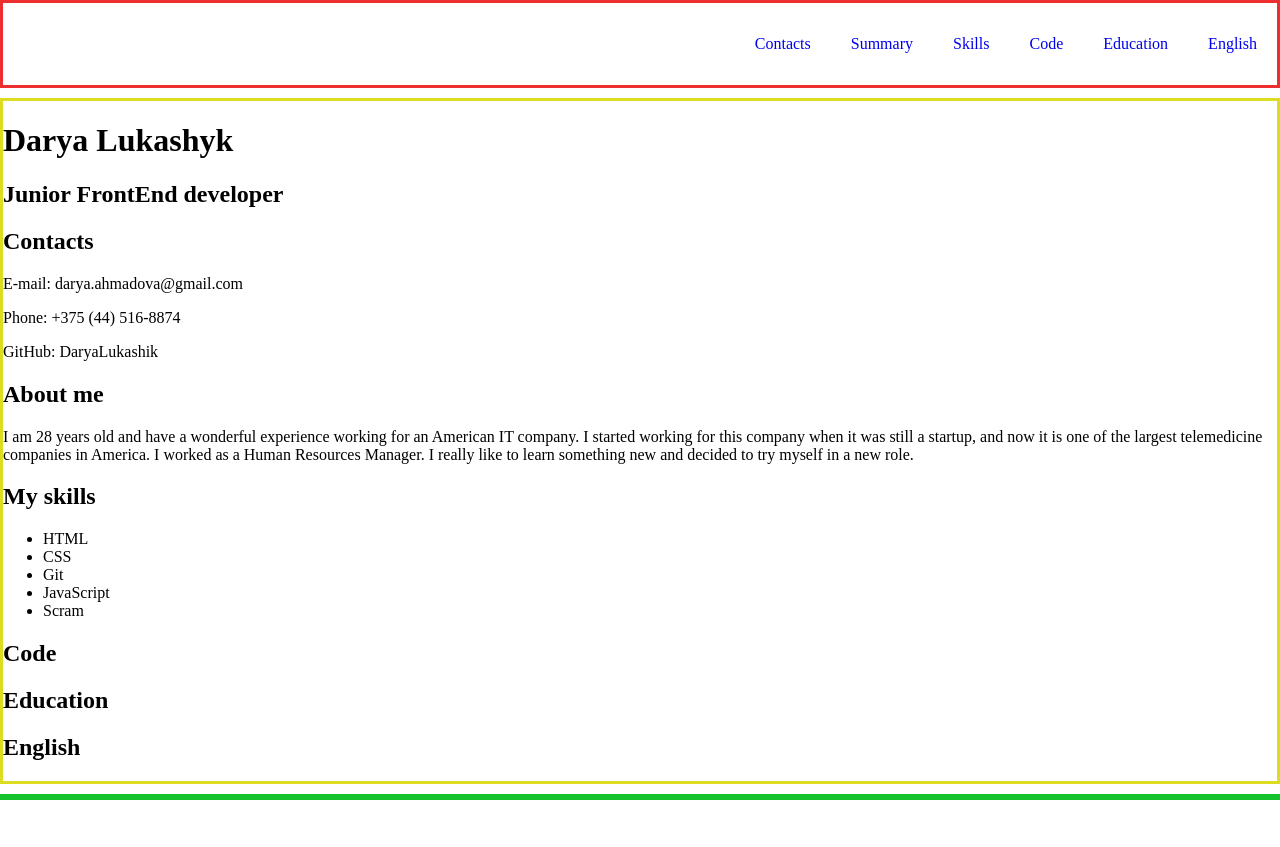
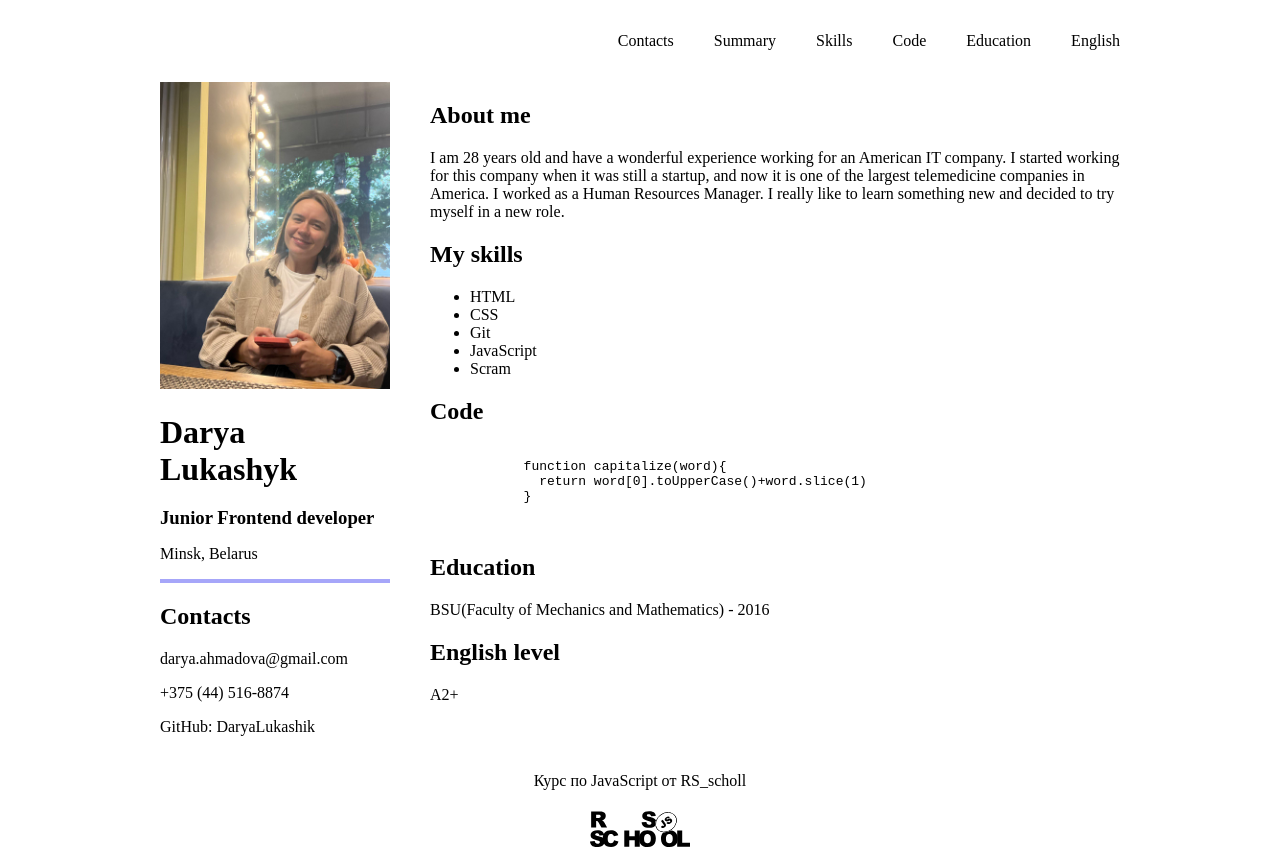
Before and after one commit to DaryaLukashik/rsschool-cv, a plain HTML site: page index.html in a window 1280 px wide. Before the commit the page ends 800 px from the top, so only its background shows below. Drawn offline with Linux system fonts and the light colour scheme.

Commit message:
feat: add information to footer

```diff
--- a/index.html
+++ b/index.html
@@ -6,7 +6,7 @@
   </head>
   <body>
     <header>
-      <div class="contaner">
+      <div class="container">
         <nav class="nav">
             <ul class="nav-list">
             <li class="nav-item"><a href="#contacts" class="nav-link">Contacts</a></li>
@@ -19,21 +19,28 @@
         </nav>
       </div>
     </header>
-    <main>
-    <div class="contaner">
+    <main class="container main-container">
+    <div class="information main">
       <div class="section" id="profile">
+        <img id="my-photo" src="./DaryaLukashyk.jpeg" alt="My Photo" >
         <h1>Darya Lukashyk</h1>
-        <h2>Junior FrontEnd developer</h2>
+        <h3>Junior Frontend developer</h3>
+        <p>Minsk, Belarus</p>
+        <hr style="border: 2px solid rgb(166, 166, 249);">
       </div>
       <div class="section" id="contacts">
          <h2>Contacts</h2>
-         <p>E-mail: darya.ahmadova@gmail.com</p>
-         <p>Phone: +375 (44) 516-8874</p>
-         <p>GitHub: DaryaLukashik</p>
+
+         <!-- <hr style="border: 2px solid rgb(166, 166, 249);">  -->
+         <p>darya.ahmadova@gmail.com</p>
+         <p>+375 (44) 516-8874</p>
+         <p><a href="https://github.com/DaryaLukashik">GitHub: DaryaLukashik</a></p>
       </div>
+    </div>
+    <div class="information all">
       <div class="section" id="summary">
         <h2>About me</h2>
-        <p>I am 28 years old and have a wonderful experience working for an American IT company.
+        <p> I am 28 years old and have a wonderful experience working for an American IT company.
             I started working for this company when it was still a startup, and now it is one of the largest telemedicine companies in America.
             I worked as a Human Resources Manager. I really like to learn something new and decided to try myself in a new role.</p>
       </div>
@@ -49,18 +56,28 @@
       </div>
       <div class="section" id="code">
         <h2>Code</h2>
+        <pre>
+          <code>
+            function capitalize(word){
+              return word[0].toUpperCase()+word.slice(1)
+            }
+        </code>
+          </pre>
       </div>
       <div class="section" id="education">
         <h2>Education</h2>
+        <p>BSU(Faculty of Mechanics and Mathematics) - 2016</p>
       </div>
       <div class="section" id="english">
-        <h2>English</h2>
+        <h2>English level</h2>
+        <p>A2+</p>
       </div>
     </div>
   </main>
   <footer>
-    <div class="contaner">
-
+    <div class="container footer">
+     <a id="javascript_class" href="https://rs.school/js/">Курс по JavaScript от RS_scholl</a>
+     <img id="logo" src="./rs_school_js.svg" alt="logo_rs_school" >
     </div>
    </footer>
 
--- a/style.css
+++ b/style.css
@@ -10,17 +10,6 @@ body {
     justify-content: space-between;
 }
 
-header {
-    border: 3px solid rgb(238, 47, 47);
-}
-main {
-    border: 3px solid rgb(220, 220, 32);
-}
-
-footer {
-    border: 3px solid rgb(20, 195, 46);
-}
-
 .container {
     max-width: 1000px;
     margin: 0 auto;
@@ -29,10 +18,8 @@ footer {
   .nav-list {
     display: flex;
     justify-content: flex-end;
+    flex-wrap: wrap;
     align-items: center;
-  }
-
-  .nav-list {
     list-style: none;
   }
 
@@ -42,3 +29,55 @@ footer {
     text-decoration: none;
     transition: .3s;
   }
+
+  .main-container {
+    display: flex;
+    flex-wrap: wrap;
+
+  }
+
+  .information {
+    width: 100%;
+
+    flex: 1;
+    padding: 0px 20px;
+  }
+
+  a {
+    text-decoration: none;
+    color: black;
+  }
+
+  .information.main {
+    flex-grow: 1;
+  }
+
+  .information.all {
+    flex-grow: 3;
+  }
+
+  #my-photo {
+    max-width: 100%;
+  }
+
+  h1 {
+    margin-bottom: 0px;
+  }
+
+  h3 {
+    margin-bottom: 0px;
+  }
+
+  #logo {
+    max-width: 10%;
+  }
+
+  .footer {
+    display: flex;
+    align-items: center;
+    flex-direction: column;
+  }
+
+  #javascript_class {
+    padding: 20px 0px;
+  }
```
Also changed, not shown: DaryaLukashyk.jpeg (added), rs_school_js.svg (added), 1 other file.
